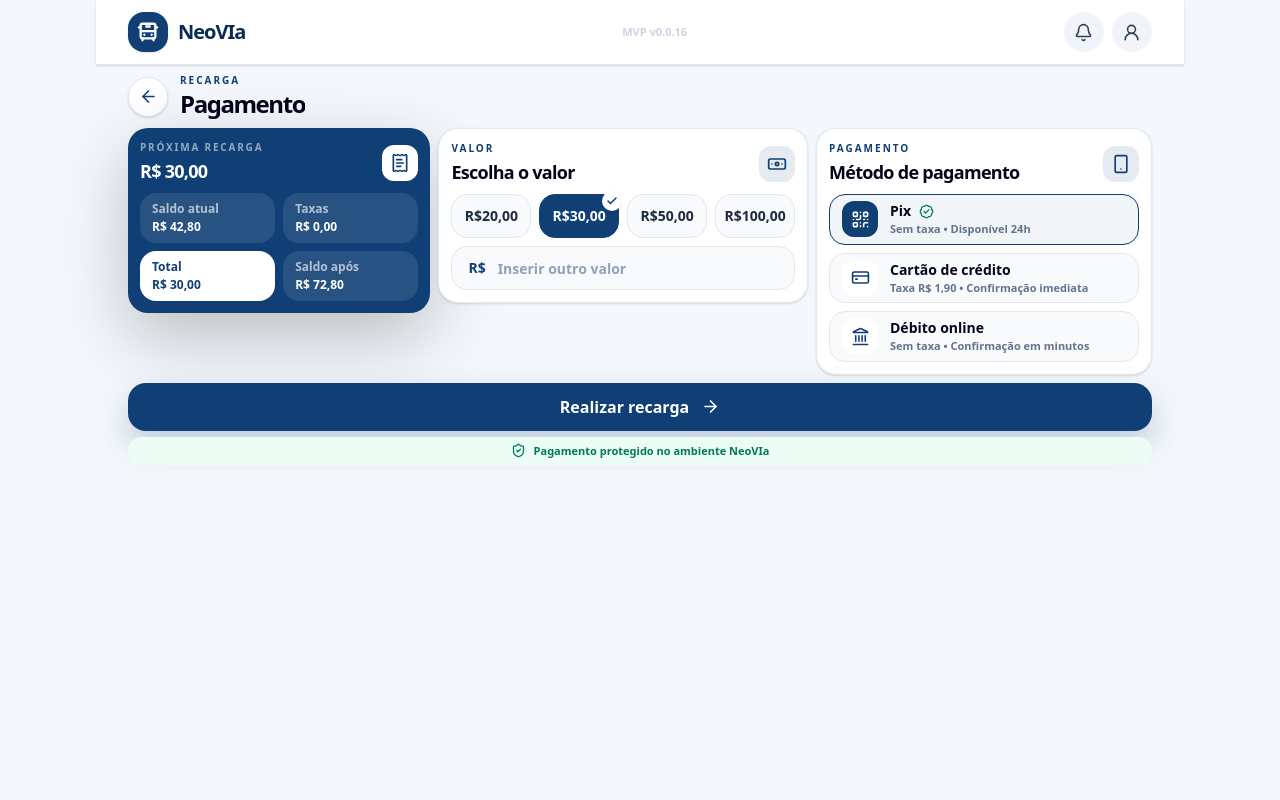
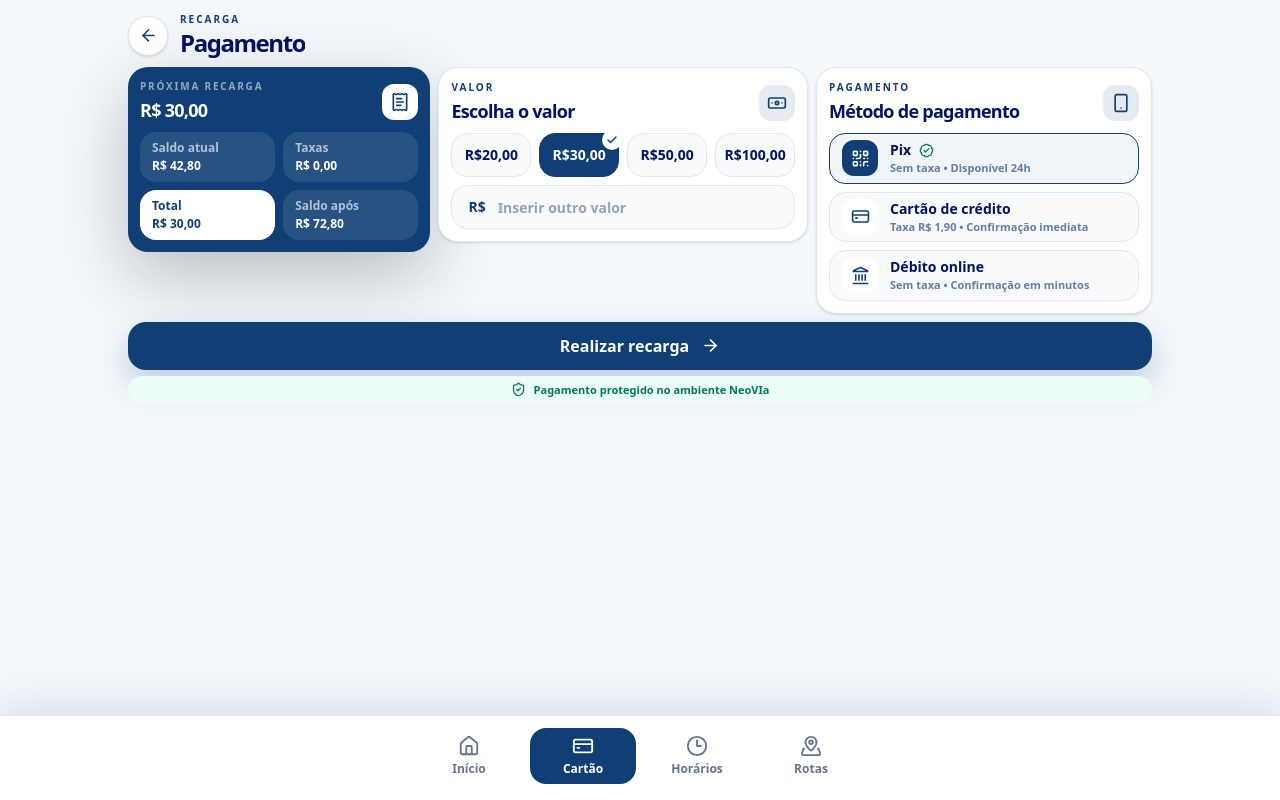
Before and after one commit to Guss2618/NeoVia, a Next.js app: page /recarga/pagamento in a window 1280 px wide. Built offline with nearby package versions, Linux system fonts and the light colour scheme.

Commit message:
MVP 0.0.17

```diff
--- a/app/inicio/page.tsx
+++ b/app/inicio/page.tsx
@@ -21,7 +21,7 @@ export default function InicioPage() {
   return (
     <main className="min-h-screen bg-[#f4f8fc] px-5 pb-24 text-slate-950">
       <section className="mx-auto w-full max-w-md">
-        <AppTopBar className="-mx-5" version="MVP v0.0.16" />
+        <AppTopBar className="-mx-5" version="MVP v0.0.17" />
 
         <label className="mt-6 flex h-12 items-center gap-3 rounded-[20px] border border-slate-200 bg-white px-4 shadow-sm focus-within:ring-2 focus-within:ring-brand-primary/25">
           <Search className="text-brand-primary" size={20} />
--- a/app/page.tsx
+++ b/app/page.tsx
@@ -46,7 +46,7 @@ export default function Home() {
             href="/versoes"
             className="rounded-full border border-white/20 px-4 py-2 text-sm font-semibold text-white/80 transition hover:bg-white/10 focus:outline-none focus:ring-2 focus:ring-white/80"
           >
-            MVP v0.0.16
+            MVP v0.0.17
           </Link>
         </header>
 
--- a/app/recarga/pagamento/page.tsx
+++ b/app/recarga/pagamento/page.tsx
@@ -17,7 +17,6 @@ import {
 import Link from "next/link";
 import type { ChangeEvent } from "react";
 import { useEffect, useMemo, useState } from "react";
-import { AppTopBar } from "../../../components/AppTopBar";
 
 type CardInfo = {
   balance: number;
@@ -117,14 +116,9 @@ export default function PagamentoRecargaPage() {
   }
 
   return (
-    <main className="min-h-screen bg-[#f4f8fc] px-4 pb-5 text-slate-950 sm:px-8">
+    <main className="min-h-screen bg-[#f4f8fc] px-4 pb-28 pt-3 text-[hsl(228.51deg_100%_19.94%)] sm:px-8">
       <section className="mx-auto w-full max-w-5xl">
-        <AppTopBar
-          className="-mx-4 sm:-mx-8 sm:px-8"
-          version="MVP v0.0.16"
-        />
-
-        <header className="mt-2 flex items-center gap-3">
+        <header className="flex items-center gap-3">
           <Link
             href="/recarga"
             aria-label="Voltar para o cartão"
@@ -136,7 +130,7 @@ export default function PagamentoRecargaPage() {
             <p className="text-[10px] font-bold uppercase tracking-[0.2em] text-brand-primary">
               Recarga
             </p>
-            <h1 className="truncate text-2xl font-black tracking-[-0.06em]">
+            <h1 className="truncate text-2xl font-black tracking-[-0.06em] text-[hsl(228.51deg_100%_19.94%)]">
               Pagamento
             </h1>
           </div>
@@ -150,7 +144,7 @@ export default function PagamentoRecargaPage() {
                 size={30}
                 strokeWidth={2.5}
               />
-              <p className="text-sm font-black text-slate-600">
+              <p className="text-sm font-black text-brand-primary">
                 Carregando recarga
               </p>
             </div>
@@ -202,7 +196,7 @@ export default function PagamentoRecargaPage() {
                   <p className="text-[10px] font-bold uppercase tracking-[0.2em] text-brand-primary">
                     Valor
                   </p>
-                  <h2 className="mt-0.5 text-lg font-black tracking-[-0.04em]">
+                  <h2 className="mt-0.5 text-lg font-black tracking-[-0.04em] text-[hsl(228.51deg_100%_19.94%)]">
                     Escolha o valor
                   </h2>
                 </div>
@@ -224,7 +218,7 @@ export default function PagamentoRecargaPage() {
                       className={`relative h-11 rounded-2xl border px-2 text-sm font-black transition focus:outline-none focus:ring-2 focus:ring-brand-primary/30 ${
                         isSelected
                           ? "border-brand-primary bg-brand-primary text-white"
-                          : "border-slate-200 bg-slate-50 text-slate-800 hover:border-brand-primary/30"
+                          : "border-slate-200 bg-slate-50 text-[hsl(228.51deg_100%_19.94%)] hover:border-brand-primary/30"
                       }`}
                     >
                       {formatCurrency(amount).replace(/\s/g, "")}
@@ -248,7 +242,7 @@ export default function PagamentoRecargaPage() {
                   value={customAmount}
                   onChange={handleCustomAmountChange}
                   placeholder="Inserir outro valor"
-                  className="h-9 min-w-0 flex-1 bg-transparent text-base font-black text-slate-900 outline-none placeholder:text-sm placeholder:font-semibold placeholder:text-slate-400"
+                  className="h-9 min-w-0 flex-1 bg-transparent text-base font-black text-[hsl(228.51deg_100%_19.94%)] outline-none placeholder:text-sm placeholder:font-semibold placeholder:text-brand-primary/45"
                 />
               </label>
             </section>
@@ -259,7 +253,7 @@ export default function PagamentoRecargaPage() {
                   <p className="text-[10px] font-bold uppercase tracking-[0.2em] text-brand-primary">
                     Pagamento
                   </p>
-                  <h2 className="mt-0.5 text-lg font-black tracking-[-0.04em]">
+                  <h2 className="mt-0.5 text-lg font-black tracking-[-0.04em] text-[hsl(228.51deg_100%_19.94%)]">
                     Método de pagamento
                   </h2>
                 </div>
@@ -306,7 +300,7 @@ export default function PagamentoRecargaPage() {
                             />
                           ) : null}
                         </span>
-                        <span className="block truncate text-[11px] font-semibold text-slate-500">
+                        <span className="block truncate text-[11px] font-semibold text-brand-primary/65">
                           {method.feeLabel} • {method.availability}
                         </span>
                       </span>
--- a/app/recarga/page.tsx
+++ b/app/recarga/page.tsx
@@ -72,7 +72,7 @@ export default function RecargaPage() {
       <section className="mx-auto w-full max-w-4xl">
         <AppTopBar
           className="-mx-5 sm:-mx-8 sm:px-8"
-          version="MVP v0.0.16"
+          version="MVP v0.0.17"
         />
 
         <header className="mt-5 flex items-center gap-4">
--- a/components/BottomNav.tsx
+++ b/components/BottomNav.tsx
@@ -30,10 +30,6 @@ const items = [
 export function BottomNav() {
   const pathname = usePathname();
 
-  if (pathname.startsWith("/recarga/pagamento")) {
-    return null;
-  }
-
   return (
     <nav className="fixed inset-x-0 bottom-0 z-50 border-t border-slate-200 bg-white/95 px-4 pb-4 pt-3 shadow-[0_-12px_36px_rgba(15,63,116,0.12)] backdrop-blur">
       <div className="mx-auto grid max-w-md grid-cols-4 gap-2">
--- a/data/versoes.json
+++ b/data/versoes.json
@@ -135,5 +135,14 @@
       "Botao Realizar recarga da area do cartao e atalho da tela inicial apontam para a nova pagina de pagamento.",
       "Menu inferior ocultado na pagina de pagamento para priorizar a visualizacao dos componentes sem rolagem."
     ]
+  },
+  {
+    "versao": "MVP v0.0.17",
+    "data": "2026-06-25",
+    "alteracoes": [
+      "Menu inferior mantido na pagina de pagamento de recarga.",
+      "Menu superior com logo, notificacoes e perfil removido da pagina de pagamento.",
+      "Textos escuros da pagina de pagamento atualizados para os tons azuis usados na tela inicial."
+    ]
   }
 ]
```
Also changed, not shown: 2 other files (tests, documents, lock files or other folders).
